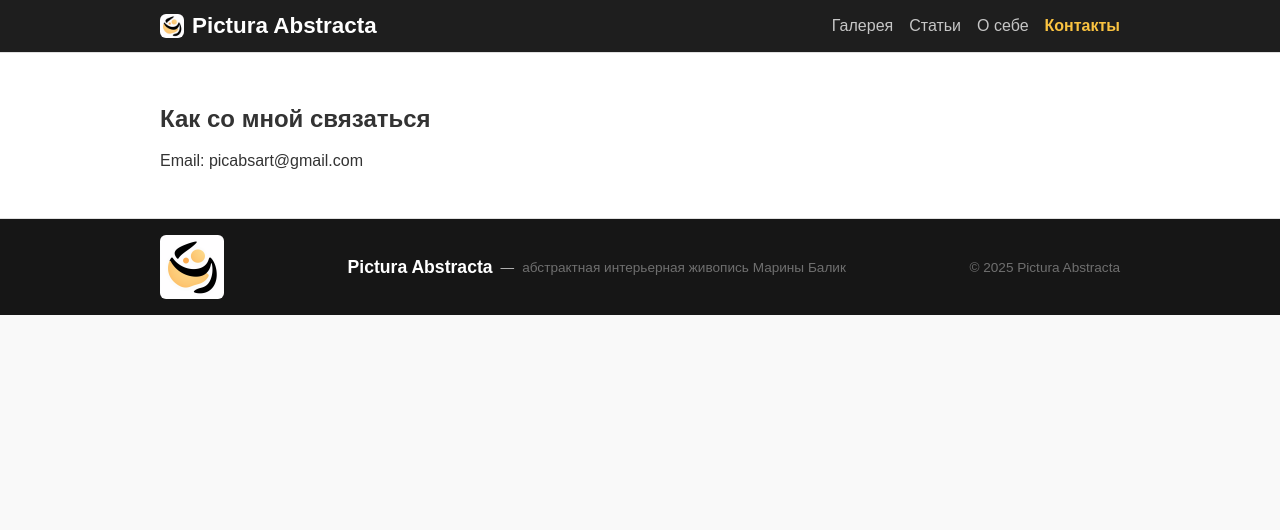
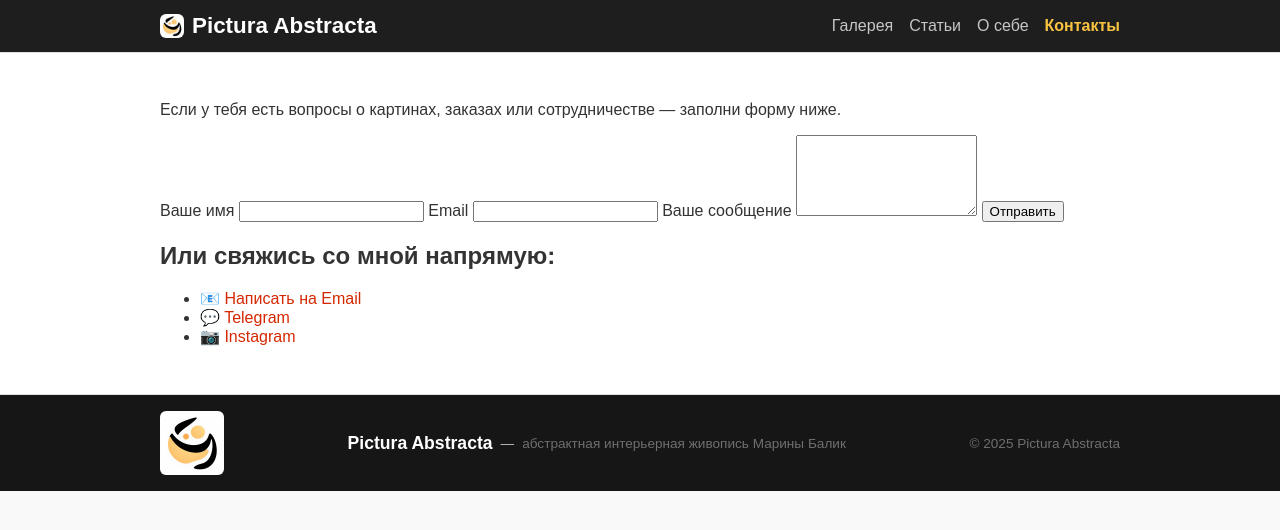
Before and after one commit to PicAbsArt/picabsart.github.io, a Jekyll site: the page built from contact.md, in a window 1280 px wide. Shown: the top 530 px of the page. Built offline with Jekyll 4.4.1, drawn with Linux system fonts in a browser that asks for light colours.

Commit message:
Update contact.md

```diff
--- a/contact.md
+++ b/contact.md
@@ -4,6 +4,24 @@ title: Контакты
 permalink: /contact/
 ---
 
-## Как со мной связаться
+<p>Если у тебя есть вопросы о картинах, заказах или сотрудничестве — заполни форму ниже.</p>
 
-Email: picabsart@gmail.com
+<form action="https://formspree.io/f/xdkzwwdv"  method="POST">
+  <label for="name">Ваше имя</label>
+  <input type="text" id="name" name="name" required>
+
+  <label for="_replyto">Email</label>
+  <input type="email" id="_replyto" name="_replyto" required>
+
+  <label for="message">Ваше сообщение</label>
+  <textarea id="message" name="message" rows="5" required></textarea>
+
+  <button type="submit" class="btn-submit">Отправить</button>
+</form>
+
+<h2>Или свяжись со мной напрямую:</h2>
+<ul class="contact-links">
+  <li><a href="mailto:picabsart@gmail.com">📧 Написать на Email</a></li>
+  <li><a href="https://t.me/picabs"  target="_blank">💬 Telegram</a></li>
+  <li><a href="https://www.instagram.com/picabs/"  target="_blank">📷 Instagram</a></li>
+</ul>
```
